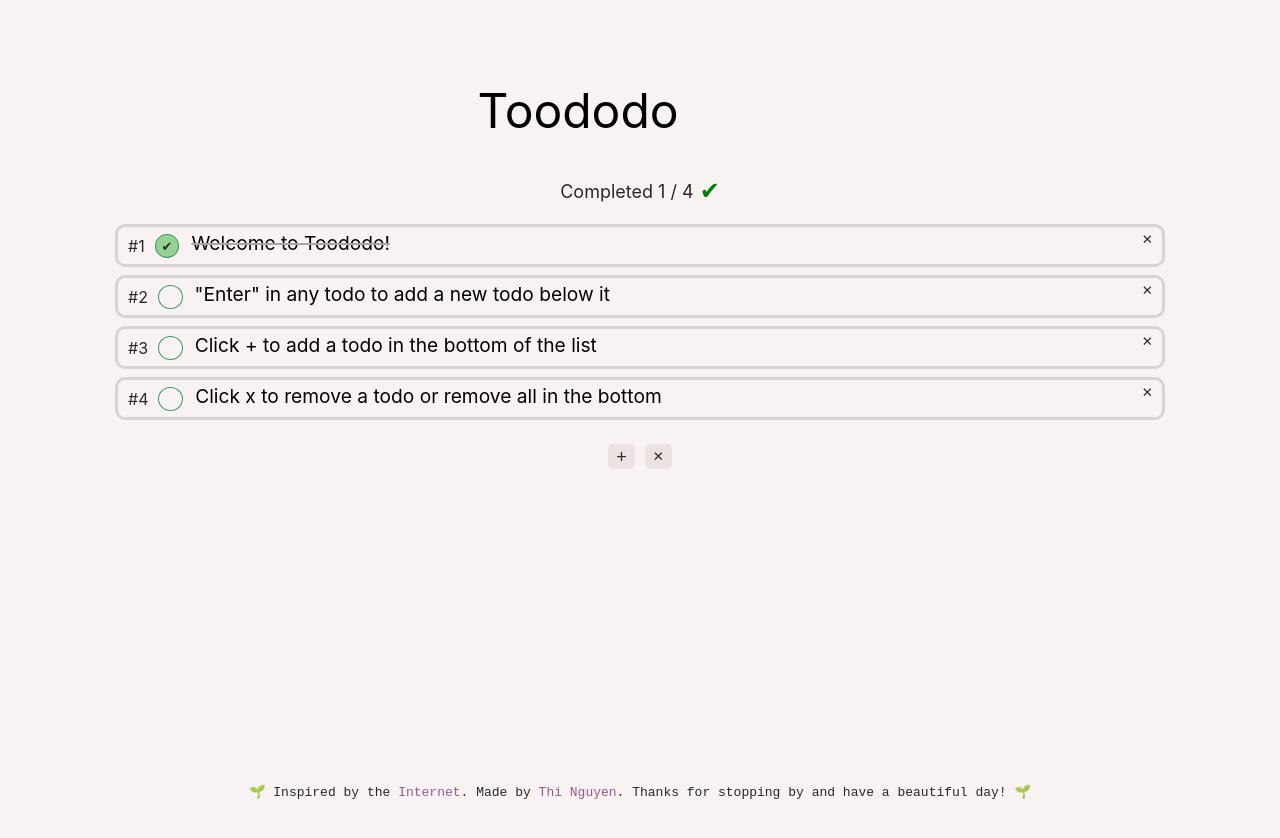
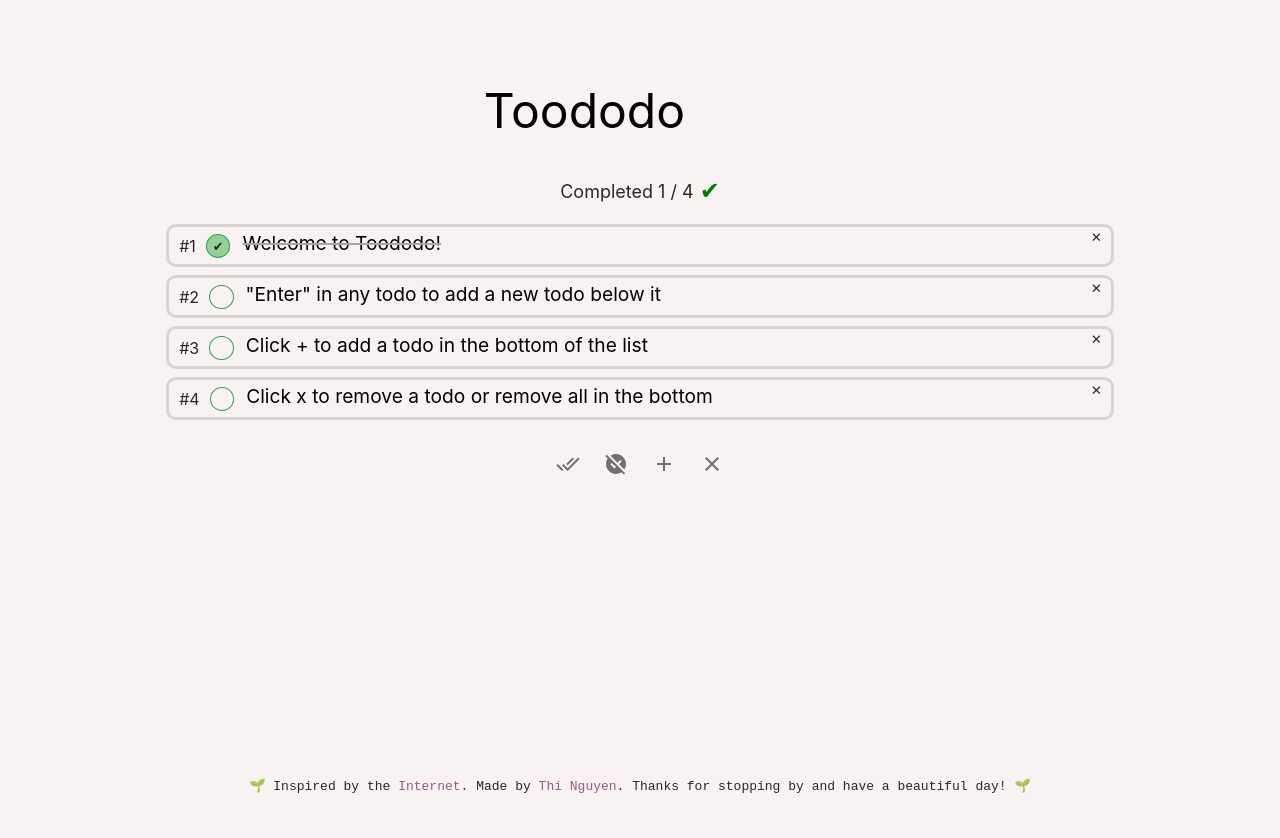
Before and after one commit to ngthing/react-typescript-todo-with-drag-and-drop, a React (Create React App) app: page / in a window 1280 px wide. Shown: the top 838 px of the page. Built offline with nearby package versions, Linux system fonts and the light colour scheme.

Commit message:
Use MUI buttons and icons for action buttons

```diff
--- a/src/App.css
+++ b/src/App.css
@@ -172,10 +172,8 @@ body {
 .btn-action {
     border-color: transparent;
     background: var(--actionBtnColor);
-    border-radius: 20%;
     color: var(--btnTextColor);
     cursor: pointer;
-    height: 25px;
 }
 
 .btn-action:hover {
@@ -196,7 +194,7 @@ body {
     position: absolute;
     top: 0;
     right: 1px;
-    border-radius: 100%;
+    border-radius: 50%;
 }
 
 .uncheck-all button {
--- a/src/App.tsx
+++ b/src/App.tsx
@@ -1,4 +1,5 @@
 import { useEffect, useState } from 'react';
+import { Box, Container } from '@mui/material';
 import { Todo } from './TodoItem';
 import { TodoList } from './TodoList';
 import { sampleTodos } from './data';
@@ -41,15 +42,15 @@ function App() {
     }, [todos])
 
     return (
-        <div className="app" data-width={dimensions.width}>
-            <div className='main-container'>
+        <Container className="app" data-width={dimensions.width}>
+            <Box className='main-container'>
                 <TodoList todos={todos} name={todoName} onNameChange={setTodoName} setTodos={setTodos} />
-            </div>
+            </Box>
             <footer>
                 <div className='footerText'>🌱 Inspired by the <a href='https://github.com/ngthing/toododo' target='blank'>Internet</a>.
                     Made by <a href='https://justthinguyen.com' target='blank'>Thi Nguyen</a>. Thanks for stopping by and have a beautiful day! 🌱</div>
             </footer>
-        </div >
+        </Container >
     );
 }
 
--- a/src/TodoList.tsx
+++ b/src/TodoList.tsx
@@ -2,6 +2,11 @@
 import { Todo, DragableTodoItem } from './TodoItem';
 import { DragDropContext, DropResult } from "react-beautiful-dnd";
 import { StrictModeDroppable } from './StrictModeDroppable';
+import { IconButton, Tooltip } from '@mui/material';
+import AddIcon from '@mui/icons-material/Add';
+import ClearIcon from '@mui/icons-material/Clear';
+import DoneAllIcon from '@mui/icons-material/DoneAll';
+import UnpublishedIcon from '@mui/icons-material/Unpublished';
 
 interface TodoListNameProps {
     name: string;
@@ -35,11 +40,29 @@ interface TodoListActionsProps {
 }
 const TodoListActions = (ps: TodoListActionsProps) => (
     <div className="todo-btns-action">
-        <button className="btn-action" aria-label='add-todo'
-            style={{ 'fontSize': 'large', 'marginRight': '10px' }}
-            onClick={() => ps.createTodo()}>&#43;</button>
-        <button className="btn-action" aria-label='delete-todo-list'
-            onClick={() => ps.deleteTodoList()}>&#x2715;</button>
+        <Tooltip title="Check All">
+            <IconButton className="btn-action" aria-label='add-todo' sx={{ mr: 1 }}
+                onClick={() => ps.createTodo()}><DoneAllIcon></DoneAllIcon>
+            </IconButton>
+        </Tooltip>
+        <Tooltip title="Uncheck All">
+            <IconButton className="btn-action" aria-label='add-todo' sx={{ mr: 1 }}
+                onClick={() => ps.createTodo()}><UnpublishedIcon></UnpublishedIcon>
+            </IconButton>
+        </Tooltip>
+
+        <Tooltip title="Add One">
+            <IconButton className="btn-action" aria-label='add-todo' sx={{ mr: 1 }}
+                onClick={() => ps.createTodo()}><AddIcon></AddIcon>
+            </IconButton>
+        </Tooltip>
+        <Tooltip title="Delete All">
+            <IconButton className="btn-action" aria-label='delete-todo-list'
+                onClick={() => ps.deleteTodoList()}>
+                <ClearIcon></ClearIcon>
+            </IconButton>
+        </Tooltip>
+
     </div>
 );
 
```
